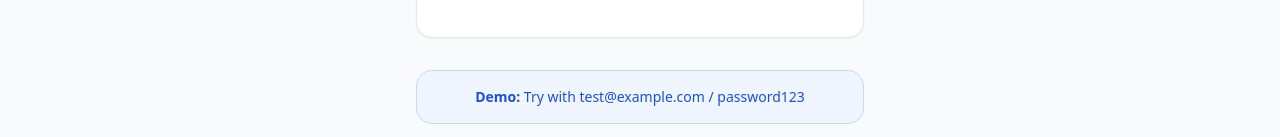
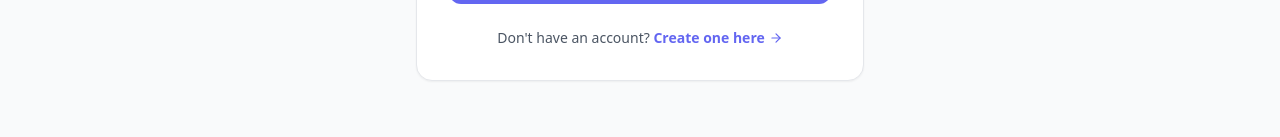
Before and after one commit to Mustafa2911D/nexuscart, a React (Vite) app in the folder nexuscart-frontend/: page /login in a window 1280 px wide. Shown: the part 663-800 px from the top of the page. Built offline with nearby package versions, Linux system fonts and the light colour scheme; no server answers.

Commit message:
feat: remove demo account details

```diff
--- a/nexuscart-frontend/src/pages/LoginPage.jsx
+++ b/nexuscart-frontend/src/pages/LoginPage.jsx
@@ -169,13 +169,6 @@ export default function LoginPage() {
             </p>
           </div>
         </form>
-
-        {/* Demo Credentials Hint */}
-        <div className="mt-8 p-4 bg-blue-50 border border-blue-200 rounded-2xl text-center">
-          <p className="text-sm text-blue-700">
-            <strong>Demo:</strong> Try with test@example.com / password123
-          </p>
-        </div>
       </div>
 
       {/* Success Modal */}
```
